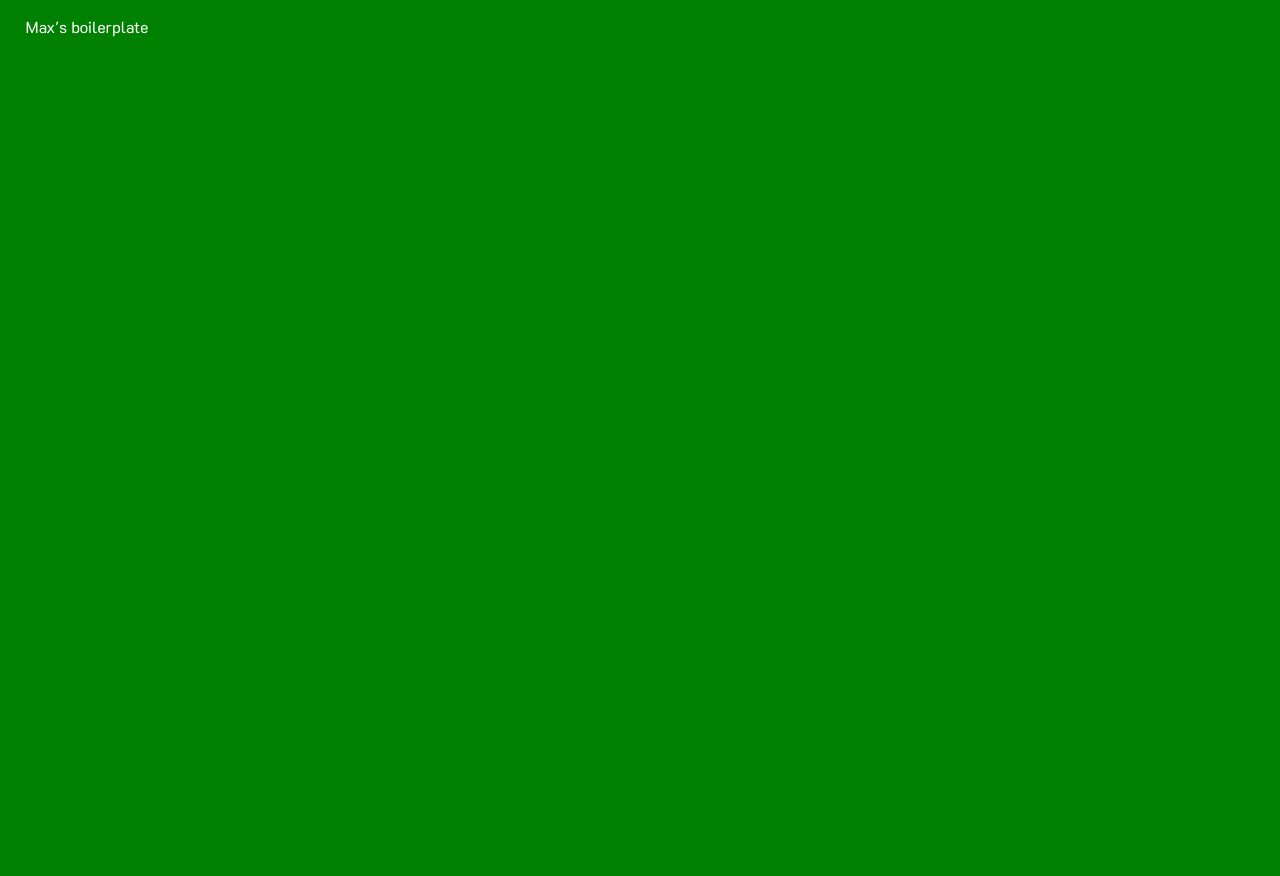
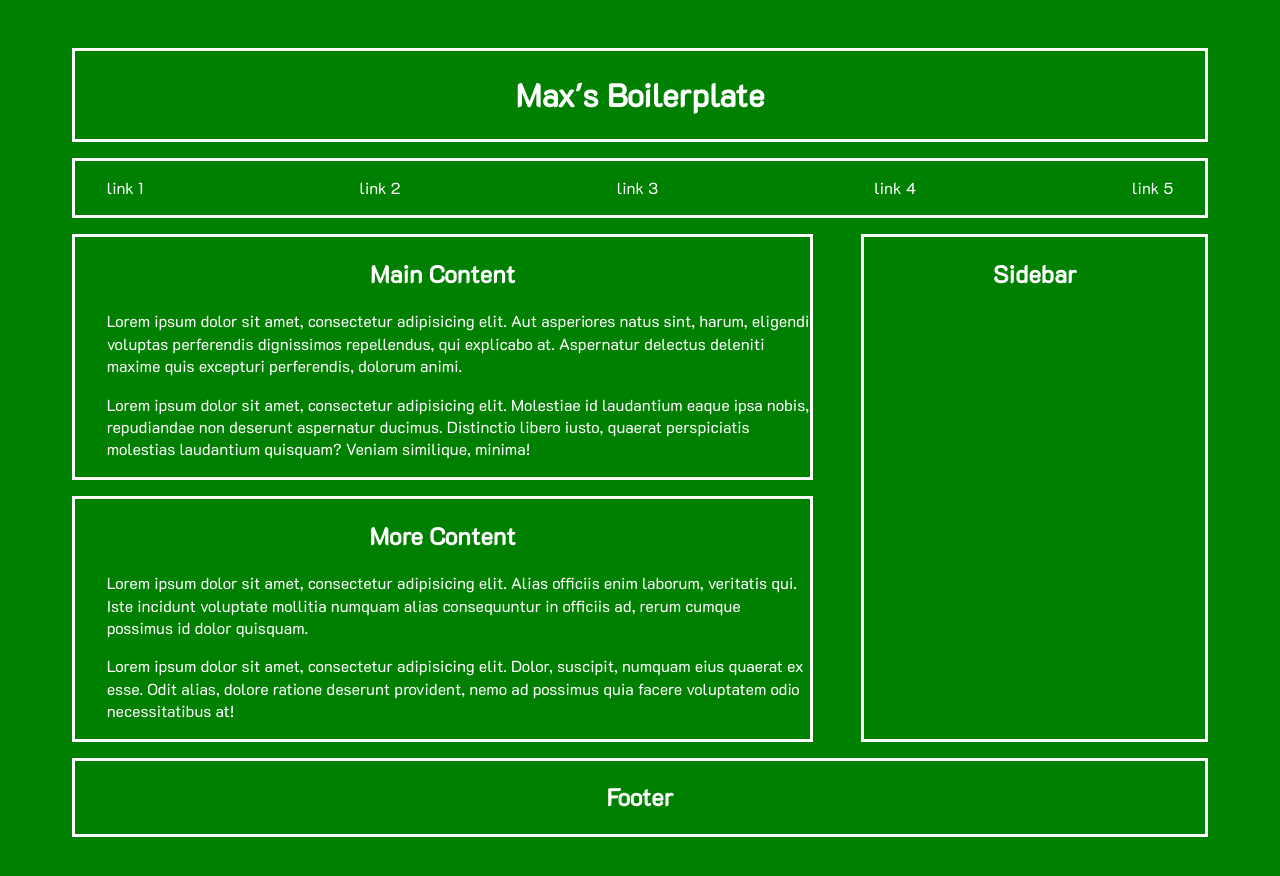
Before and after one commit to maxtbublitz/boilderplate, a plain HTML site: page index.html in a window 1280 px wide. Before the commit the page ends 800 px from the top, so only its background shows below. Drawn offline with nearby package versions, Linux system fonts and the light colour scheme.

Commit message:
second commit

```diff
--- a/index.html
+++ b/index.html
@@ -17,13 +17,45 @@
   <meta name="theme-color" content="#fafafa">
 </head>
 
-<body>
+<body class = "site">
   <!--[if lte IE 9]>
     <p class="browserupgrade">You are using an <strong>outdated</strong> browser. Please <a href="https://browsehappy.com/">upgrade your browser</a> to improve your experience and security.</p>
   <![endif]-->
 
   <!-- Add your site or application content here -->
-  <p>Max's boilerplate</p>
+  <header class = "head">
+    <h1>Max's Boilerplate</h1>
+  </header>
+
+  <nav class="nava">
+    <ul>
+      <li><a href="#">link 1</a></li>
+      <li><a href="#">link 2</a></li>
+      <li><a href="#">link 3</a></li>
+      <li><a href="#">link 4</a></li>
+      <li><a href="#">link 5</a></li>
+    </ul>
+  </nav>
+
+  <div class = "main">
+    <h2>Main Content</h2>
+    <p>Lorem ipsum dolor sit amet, consectetur adipisicing elit. Aut asperiores natus sint, harum, eligendi voluptas perferendis dignissimos repellendus, qui explicabo at. Aspernatur delectus deleniti maxime quis excepturi perferendis, dolorum animi.</p>
+    <p>Lorem ipsum dolor sit amet, consectetur adipisicing elit. Molestiae id laudantium eaque ipsa nobis, repudiandae non deserunt aspernatur ducimus. Distinctio libero iusto, quaerat perspiciatis molestias laudantium quisquam? Veniam similique, minima!</p>
+  </div>
+
+  <div class = "main2">
+    <h2>More Content</h2>
+    <p>Lorem ipsum dolor sit amet, consectetur adipisicing elit. Alias officiis enim laborum, veritatis qui. Iste incidunt voluptate mollitia numquam alias consequuntur in officiis ad, rerum cumque possimus id dolor quisquam.</p>
+    <p>Lorem ipsum dolor sit amet, consectetur adipisicing elit. Dolor, suscipit, numquam eius quaerat ex esse. Odit alias, dolore ratione deserunt provident, nemo ad possimus quia facere voluptatem odio necessitatibus at!<p>
+  </div>
+
+  <div class = "sidebar">
+    <h2>Sidebar</h2>
+  </div>
+
+  <footer class = "foote">
+    <h2>Footer</h2>
+  </footer>
 
   <script src="js/vendor/modernizr-3.6.0.min.js"></script>
   <script src="https://code.jquery.com/jquery-3.3.1.min.js" integrity="sha256-FgpCb/KJQlLNfOu91ta32o/NMZxltwRo8QtmkMRdAu8=" crossorigin="anonymous"></script>
--- a/scss/_base.scss
+++ b/scss/_base.scss
@@ -1,6 +1,7 @@
 html{
 	font-family: $basefont;
 	color: white;
+	padding: 3em;
 }
 
 body{
@@ -8,3 +9,31 @@ body{
 	margin-right: 2%;
 	margin-left: 2%;
 }
+
+nav{
+	// border-bottom-style: solid;
+	// border-bottom-width: .2em;
+	ul{
+		display: flex;
+		justify-content: space-between;
+		list-style: none;
+		padding-left: 2em;
+		padding-right: 2em;
+		li{
+			a{
+				text-decoration: none;
+				color: $basecolor;
+			} //a
+		} //li
+	} //ul
+} //nav
+
+h2 {
+	text-align: center;
+}
+
+.main, .main2, .sidebar{
+	p{
+		margin-left: 2em;
+	}
+}
--- a/scss/_layout.scss
+++ b/scss/_layout.scss
@@ -0,0 +1,49 @@
+.site{
+    display: grid;
+    grid-column-gap: 3em;
+    grid-row-gap: 1em;
+    grid-template-columns: repeat(3, 1fr);
+    /*s*/
+    grid-template-areas:
+        "head head head"
+        "nava nava nava"
+        "main main sidebar"
+        "main2 main2 sidebar"
+        "foot foot foot";
+}
+
+.head{
+    grid-area: head;
+    border-style: solid;
+    text-align: center;
+
+}
+
+.nava{
+    grid-area: nava;
+    border-style: solid;
+}
+
+.main{
+    grid-area: main;
+    border-style: solid;
+
+}
+
+.main2{
+    grid-area: main2;
+    border-style: solid;
+
+}
+
+.sidebar{
+    grid-area: sidebar;
+    border-style: solid;
+
+}
+
+.foote{
+    grid-area: foot;
+    border-style: solid;
+
+}
--- a/scss/_variables.scss
+++ b/scss/_variables.scss
@@ -1,3 +1,5 @@
 @import url('https://fonts.googleapis.com/css?family=K2D');
 
 $basefont: 'K2D', sans-serif;
+
+$basecolor: white;
--- a/scss/main.scss
+++ b/scss/main.scss
@@ -1,8 +1,8 @@
 @import "compass";
+@import "layout";
 @import "normalize";
 @import "variables";
 @import "mixins";
 @import "base-before";
 @import "base";
 @import "base-after";
-@import "layout";
```
Also changed, not shown: css/main.css.
